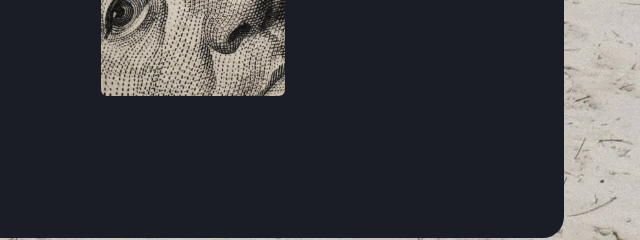
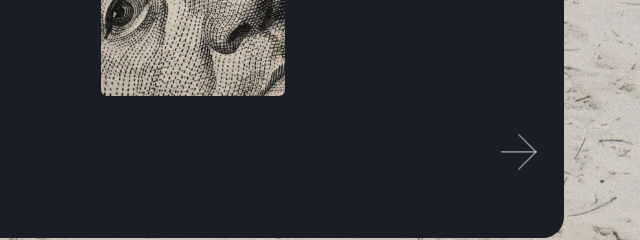
Before and after one commit to mdvs-pro/Altsensus_FE, a website: page main.html in a window 1280 px wide. Shown: the part 1180-1420 px from the top of the page, 640-1280 px from the left. Drawn offline with Linux system fonts and the light colour scheme.

Commit message:
add arrow

```diff
--- a/main.html
+++ b/main.html
@@ -200,6 +200,34 @@
             </div>
 
             <div class="row"></div>
+          </div>
+          <div class="hero__story-arrow">
+            <a>
+              <svg
+                width="46"
+                height="46"
+                viewBox="0 0 46 46"
+                fill="none"
+                xmlns="http://www.w3.org/2000/svg"
+              >
+                <path
+                  d="M1 22.5835H44.1667"
+                  stroke="#EDEDED"
+                  stroke-opacity="0.5"
+                  stroke-width="2"
+                  stroke-linecap="round"
+                  stroke-linejoin="round"
+                />
+                <path
+                  d="M22.583 1L44.1663 22.5833L22.583 44.1667"
+                  stroke="#EDEDED"
+                  stroke-opacity="0.5"
+                  stroke-width="2"
+                  stroke-linecap="round"
+                  stroke-linejoin="round"
+                />
+              </svg>
+            </a>
           </div>
         </div>
       </section>
```
